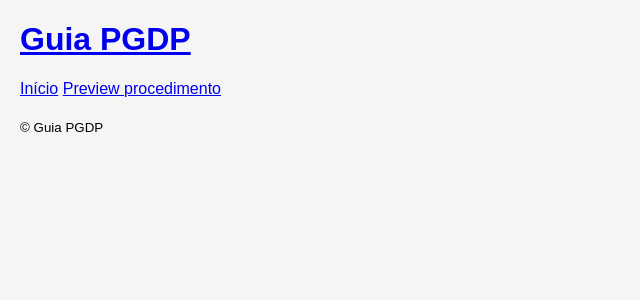
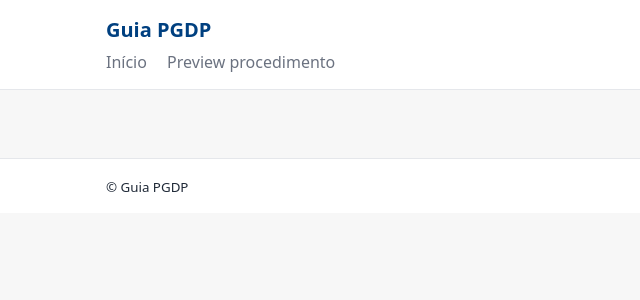
Before and after one commit to CODEP2025/Guia_PGDP, a Django app: template guia/templates/guia/procedure_detail.html in a window 1280 px wide. Shown: the top 300 px of the page, without its empty margins (0-640 px from the left). Run offline with Django 5.2, Linux system fonts and the light colour scheme; the template is opened without the code that fills it, so the values that code supplies are empty.

Commit message:
style.css

```diff
--- a/guia/static/css/style.css
+++ b/guia/static/css/style.css
@@ -1,8 +1,100 @@
+/* Base */
+:root {
+  --primary: #004080;
+  --bg: #f7f7f7;
+  --text: #1f2937;
+  --muted: #6b7280;
+  --card: #ffffff;
+  --border: #e5e7eb;
+  --accent: #0ea5e9; /* botão SEI */
+}
+
+* { box-sizing: border-box; }
 body {
-  font-family: Arial, sans-serif;
-  margin: 20px;
-  background-color: #f5f5f5;
+  font-family: system-ui, -apple-system, "Segoe UI", Roboto, Arial, sans-serif;
+  margin: 0;
+  color: var(--text);
+  background: var(--bg);
 }
-h1 {
-  color: #004080;
+a { color: var(--primary); text-decoration: none; }
+a:hover { text-decoration: underline; }
+.container {
+  width: min(1100px, 92vw);
+  margin: 0 auto;
+  padding: 16px;
 }
+
+/* Header / Footer */
+.site-header, .site-footer {
+  background: var(--card);
+  border-bottom: 1px solid var(--border);
+}
+.site-footer { border-top: 1px solid var(--border); border-bottom: none; }
+.site-title { margin: 0; font-size: 20px; }
+.site-title a { color: var(--primary); text-decoration: none; }
+.site-nav { margin-top: 8px; }
+.site-nav a { margin-right: 16px; color: var(--muted); }
+.site-nav a:hover { color: var(--primary); }
+
+/* Página de procedimento */
+.procedure-header {
+  display: flex; align-items: center; justify-content: space-between;
+  margin: 16px 0 20px 0;
+}
+.procedure-header h2 { margin: 0; font-size: 28px; }
+
+.grid-2col {
+  display: grid;
+  grid-template-columns: 2fr 1fr;
+  gap: 24px;
+}
+@media (max-width: 900px) {
+  .grid-2col { grid-template-columns: 1fr; }
+}
+.col {}
+
+.card {
+  background: var(--card);
+  border: 1px solid var(--border);
+  border-radius: 12px;
+  padding: 16px;
+  margin-bottom: 16px;
+  box-shadow: 0 1px 2px rgba(0,0,0,.03);
+}
+
+.steps {
+  counter-reset: step;
+  padding-left: 0;
+  list-style: none;
+}
+.steps li {
+  background: var(--card);
+  border: 1px solid var(--border);
+  border-radius: 12px;
+  padding: 12px 14px;
+  margin-bottom: 10px;
+  display: flex; align-items: center; gap: 12px;
+}
+.step-num {
+  display: inline-block;
+  width: 28px; height: 28px; line-height: 28px;
+  text-align: center; border-radius: 50%;
+  background: var(--primary); color: white; font-weight: 600;
+}
+
+.docs { padding-left: 18px; }
+
+/* Botões */
+.btn {
+  display: inline-block; font-weight: 600;
+  padding: 10px 14px; border-radius: 10px;
+  border: 1px solid var(--border);
+  background: var(--card); color: var(--primary);
+}
+.btn:hover { filter: brightness(0.98); text-decoration: none; }
+
+.btn-sei {
+  background: var(--accent);
+  color: white; border-color: transparent;
+}
+.btn-sei:hover { filter: brightness(0.95); }
```
